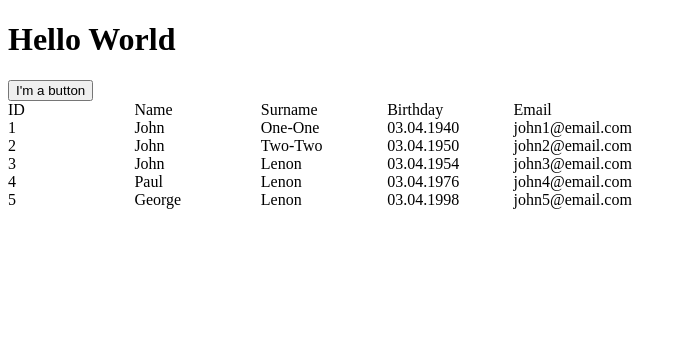
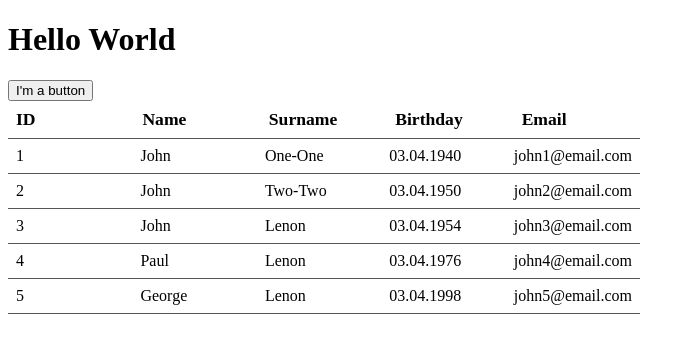
Before and after one commit to mrAnderson90/react_project_001, a React (Create React App) app: page / in a window 1280 px wide. Shown: the top 344 px of the page, without its empty margins (0-695 px from the left). Built offline with nearby package versions, Linux system fonts and the light colour scheme.

Commit message:
Update UserTable styles

```diff
--- /dev/null
+++ b/src/components/UserTables/UserTableStyle.css
@@ -0,0 +1,19 @@
+.table {
+	display: grid;
+	grid-template-columns: 50%;
+}
+
+.table_row {
+	display: flex;
+}
+
+.table_header {
+	font-size: 1.1rem;
+	font-weight: bold;
+}
+
+.table_row div {
+	width: 20%;
+	padding: 0.5rem;
+	border-bottom: 1px solid #555;
+}
--- a/src/components/UserTables/UsersTable.jsx
+++ b/src/components/UserTables/UsersTable.jsx
@@ -1,5 +1,6 @@
 import React from 'react';
 import * as _ from 'lodash';
+import './UserTableStyle.css';
 
 const { useState } = React;
 
@@ -14,26 +15,23 @@ export default function UsersTable({ users }) {
 			setUserList(sortedUserList);
 		};
 
-		const tableStyle = {
-			'display': 'grid',
-			'gridTemplateColumns': 'repeat(5, 10%)',
-		};
-
     return (
-        <div style={tableStyle}>
-           <div id="id" onClick={handleSort}>ID</div>
-           <div id="name" onClick={handleSort}>Name</div>
-           <div id="surname" onClick={handleSort}>Surname</div>
-           <div id="birthData" onClick={handleSort}>Birthday</div>
-           <div id="email" onClick={handleSort}>Email</div>
+        <div className="table">
+					<div className="table_row table_header">
+						<div id="id" onClick={handleSort}>ID</div>
+						<div id="name" onClick={handleSort}>Name</div>
+						<div id="surname" onClick={handleSort}>Surname</div>
+						<div id="birthData" onClick={handleSort}>Birthday</div>
+						<div id="email" onClick={handleSort}>Email</div>
+					 </div>
 					 {userList.map(({ id, name, surname, birthData, email }) => (
-						<React.Fragment key={id}>
+						<div className="table_row" key={id}>
 							<div>{id}</div>
 							<div>{name}</div>
 							<div>{surname}</div>
 							<div>{birthData.toLocaleDateString('ru-RU')}</div>
 							<div>{email}</div>
-						</React.Fragment>
+						</div>
 					 ))}
         </div>
     );
```
